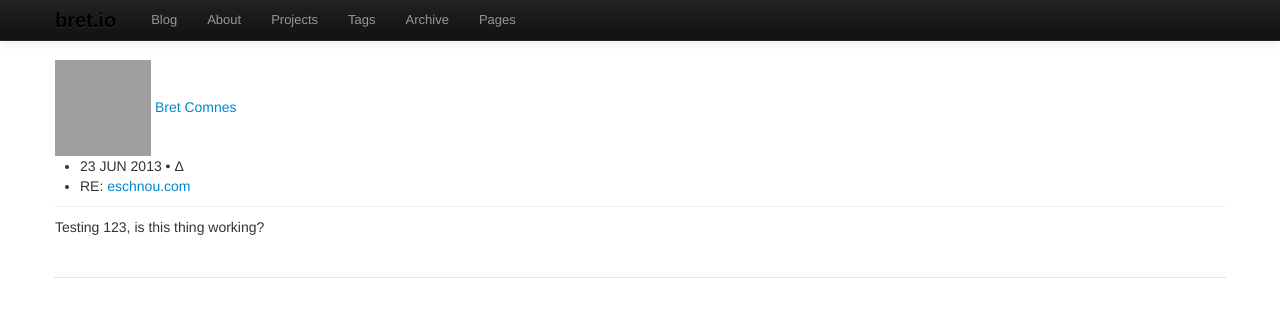
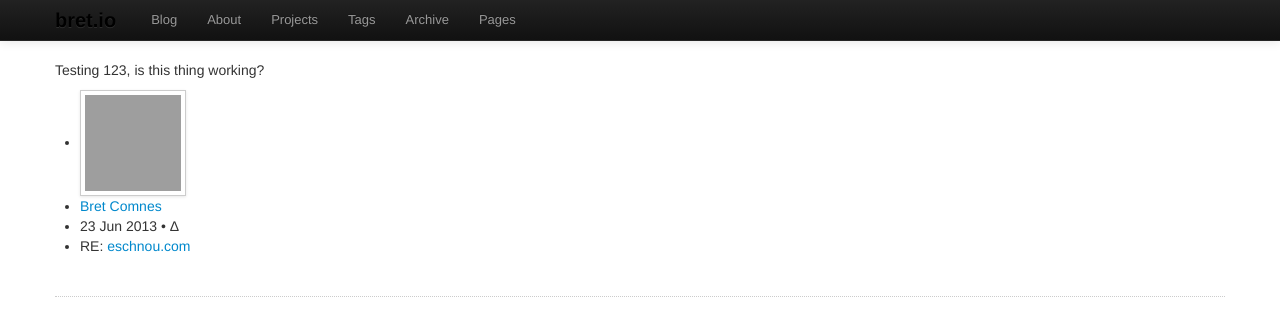
Before and after one commit to bcomnes/old-bret.io, a Jekyll site: the page built from _posts/2013-06-23-t3.md, in a window 1280 px wide. Shown: the top 336 px of the page. Built offline with Jekyll 4.4.1, drawn with Linux system fonts in a browser that asks for light colours; Markdown is read by kramdown in place of the engine named in the settings; grey boxes are pictures that could not be loaded.

Commit message:
Rolled back a change to test

```diff
--- a/_layouts/note.html
+++ b/_layouts/note.html
@@ -6,12 +6,13 @@ footer: false
 ---
 <!--Begin note "{% include logic/pp-title.html %}"-->
 <article class="note h-entry">
-<header>
-<div class="h-card">
-<img src="http://www.gravatar.com/avatar/8d8b82740cb7ca994449cccd1dfdef5f?s=96" class="img-polaro/id u-photo" alt="A picture of me!">
-<a class="fn u-url p-name p-author" href="/about">{{ site.author }}</a>
-</div>
-<ul>
+<section class="e-content p-summary p-name">
+{% include logic/pp-content.html %}
+</section>
+<footer>
+<ul class="h-card">
+<li><img src="http://www.gravatar.com/avatar/8d8b82740cb7ca994449cccd1dfdef5f?s=96" class="img-polaroid u-photo" alt="A picture of me!"></li>
+<li><a class="fn u-url p-name p-author" href="/about">{{ site.author }}</a></li>
 <li>
 	<time class="dt-published" datetime="{{ page.date | date_to_xmlschema }}">
 		{{ page.date | date_to_string }}
@@ -21,9 +22,6 @@ footer: false
 	RE: <a class="u-in-reply-to" href="{{ page.in-reply-to-url }}">{{ page.in-reply-to-title }}</a>
 </li>
 </ul>
-</header>
-<div class="e-content p-summary p-name">
-{% include logic/pp-content.html %}
-</div>
+</footer>
 </article>
 <!--End Post "{% include logic/pp-title.html %}"-->
```
